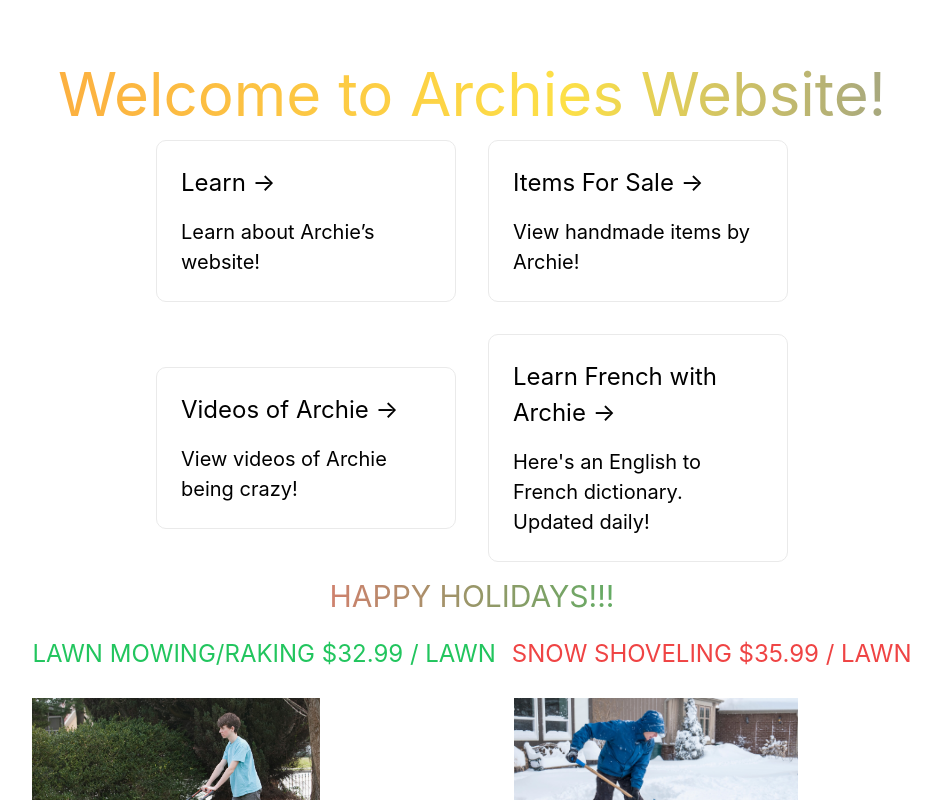
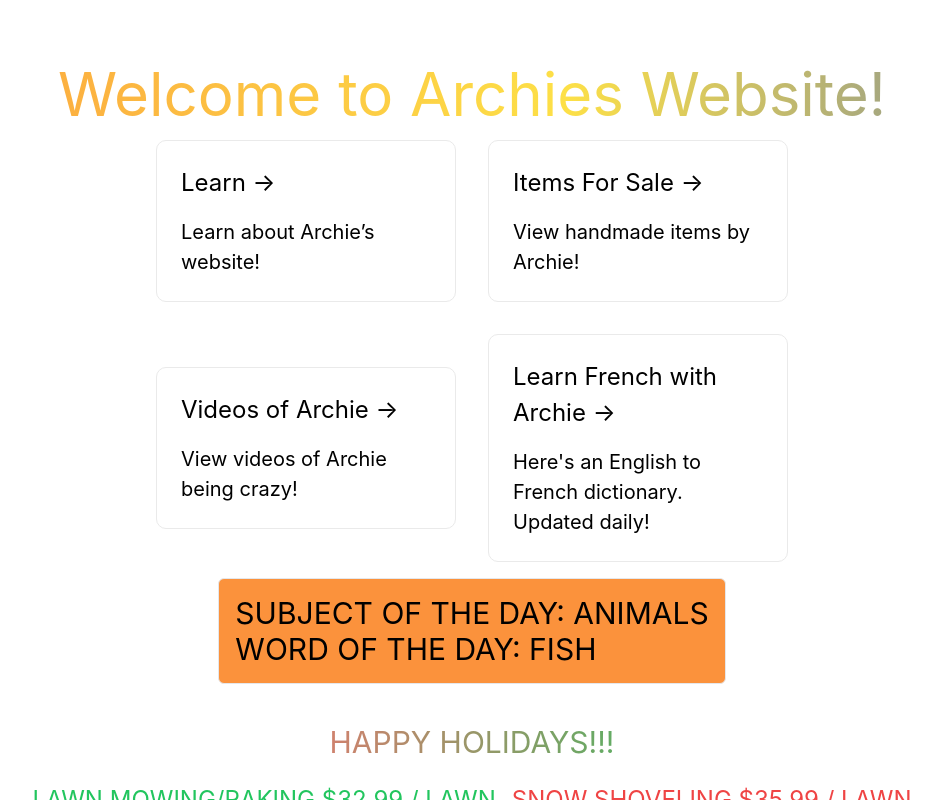
Before and after one commit to plondon/archies.one, a Next.js app: page / in a window 1280 px wide. Shown: the top 800 px of the page, without its empty margins (168-1109 px from the left). Built offline with nearby package versions, Linux system fonts and the light colour scheme.

Commit message:
Add homepage banner

```diff
--- a/pages/index.tsx
+++ b/pages/index.tsx
@@ -55,8 +55,16 @@ const Home: NextPage = () => {
             </a>
           </Link>
         </div>
+        <Link href="/learn-french">
+          <a>
+            <div className="border rounded-md p-4 bg-orange-400">
+              <h3 className="text-3xl">SUBJECT OF THE DAY: ANIMALS</h3>
+              <h3 className="text-3xl">WORD OF THE DAY: FISH</h3>
+            </div>
+          </a>
+        </Link>
         <div>
-          <h3 className="text-3xl animate-text from-red-400  to-green-500 text-transparent bg-gradient-to-r bg-clip-text">
+          <h3 className="text-3xl mt-10  animate-text from-red-400  to-green-500 text-transparent bg-gradient-to-r bg-clip-text">
             HAPPY HOLIDAYS!!!
           </h3>
         </div>
```
